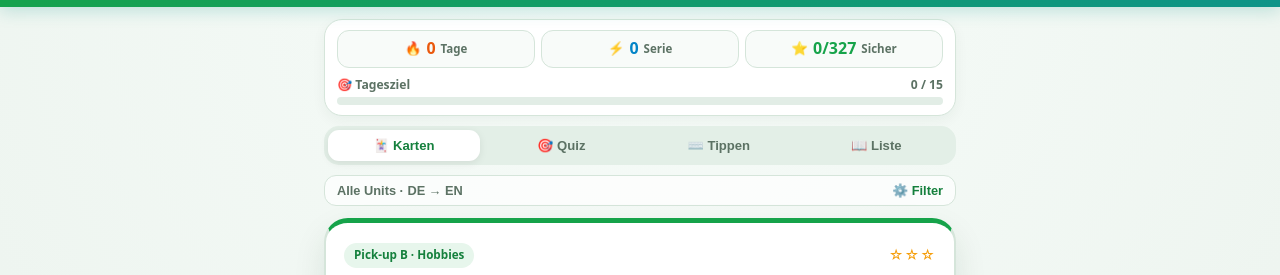
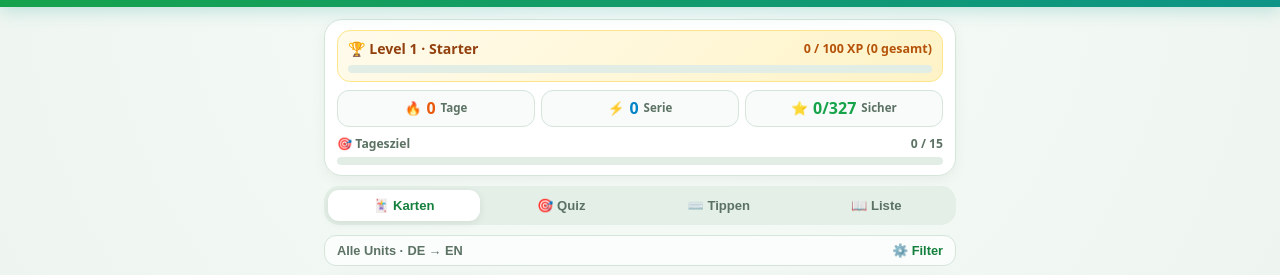
Before and after one commit to benji-snc/fred-vokabeln, a plain HTML site: page index.html in a window 1280 px wide. Shown: the part 57-332 px from the top of the page. Drawn offline with Linux system fonts and the light colour scheme.

Commit message:
Prominentes Level- und XP-Banner

```diff
--- a/app.js
+++ b/app.js
@@ -53,6 +53,9 @@
   const statDailyStreak = document.getElementById("statDailyStreak");
   const statMastered = document.getElementById("statMastered");
   const statStreak = document.getElementById("statStreak");
+  const xpLevelTitle = document.getElementById("xpLevelTitle");
+  const xpCounter = document.getElementById("xpCounter");
+  const xpProgressBar = document.getElementById("xpProgressBar");
   const dailyGoalLabel = document.getElementById("dailyGoalLabel");
   const dailyGoalBar = document.getElementById("dailyGoalBar");
   const toastEl = document.getElementById("toast");
@@ -174,11 +177,15 @@
       userMeta.lastPracticeDate = today;
     }
     const prevCount = userMeta.todayCount;
+    const oldLevel = Math.floor(userMeta.xp / 100) + 1;
     userMeta.todayCount += 1;
     userMeta.xp += isCorrect ? 10 : 2;
+    const newLevel = Math.floor(userMeta.xp / 100) + 1;
     saveUserMeta();
 
-    if (prevCount < DAILY_GOAL && userMeta.todayCount >= DAILY_GOAL) {
+    if (newLevel > oldLevel) {
+      showToast(`🏆 LEVEL UP! Jetzt Level ${newLevel}!`);
+    } else if (prevCount < DAILY_GOAL && userMeta.todayCount >= DAILY_GOAL) {
       showToast("🎉 Tagesziel geschafft! Stark!");
     } else if (isCorrect && streak > 0 && streak % 5 === 0) {
       showToast(`🔥 ${streak}er Serie! Weiter so!`);
@@ -312,7 +319,14 @@
         ? `${userMeta.todayCount} / ${DAILY_GOAL} ✅`
         : `${userMeta.todayCount} / ${DAILY_GOAL}`;
     dailyGoalBar.style.width = `${pct}%`;
-    levelBadge.textContent = getLevelTitle(userMeta.xp);
+    const lvl = Math.floor(userMeta.xp / 100) + 1;
+    const titles = ["Starter", "Entdecker", "Wort-Fuchs", "Champion", "Vokabel-Profi", "Englisch-Ass"];
+    const title = titles[Math.min(titles.length - 1, lvl - 1)];
+    const xpInLevel = userMeta.xp % 100;
+    xpLevelTitle.textContent = `🏆 Level ${lvl} · ${title}`;
+    xpCounter.textContent = `${xpInLevel} / 100 XP (${userMeta.xp} gesamt)`;
+    xpProgressBar.style.width = `${xpInLevel}%`;
+    levelBadge.textContent = `Green Line 1 Bayern · Klasse 5`;
     updateFilterSummary();
   }
 
--- a/index.html
+++ b/index.html
@@ -29,6 +29,15 @@
   <main class="container">
     <!-- Compact Gamification Bar -->
     <section class="gamify-bar" aria-label="Dein Fortschritt">
+      <div class="xp-banner">
+        <div class="xp-header">
+          <span id="xpLevelTitle" class="xp-title">🏆 Level 1 · Starter</span>
+          <strong id="xpCounter" class="xp-counter">0 / 100 XP</strong>
+        </div>
+        <div class="progress-track xp-track">
+          <div id="xpProgressBar" class="progress-fill xp-fill" style="width: 0%"></div>
+        </div>
+      </div>
       <div class="gamify-pills">
         <div class="g-pill g-fire" title="Tage in Folge geübt">
           <span>🔥</span>
--- a/style.css
+++ b/style.css
@@ -149,6 +149,42 @@ body {
   grid-template-columns: repeat(3, 1fr);
   gap: 6px;
   margin-bottom: 8px;
+}
+
+.xp-banner {
+  background: linear-gradient(135deg, #fffbeb 0%, #fef3c7 100%);
+  border: 1px solid #fde68a;
+  border-radius: 13px;
+  padding: 8px 10px;
+  margin-bottom: 8px;
+}
+
+.xp-header {
+  display: flex;
+  justify-content: space-between;
+  align-items: center;
+  margin-bottom: 5px;
+}
+
+.xp-title {
+  font-size: 0.88rem;
+  font-weight: 900;
+  color: #92400e;
+}
+
+.xp-counter {
+  font-size: 0.78rem;
+  font-weight: 800;
+  color: #b45309;
+}
+
+.xp-track {
+  background: #fde68a;
+  height: 9px;
+}
+
+.xp-fill {
+  background: linear-gradient(90deg, #f59e0b, #ea580c);
 }
 
 .g-pill {
--- a/sw.js
+++ b/sw.js
@@ -1,4 +1,4 @@
-const CACHE_NAME = "fred-vokabeln-v4";
+const CACHE_NAME = "fred-vokabeln-v5";
 const ASSETS = [
   "./",
   "./index.html",
```
